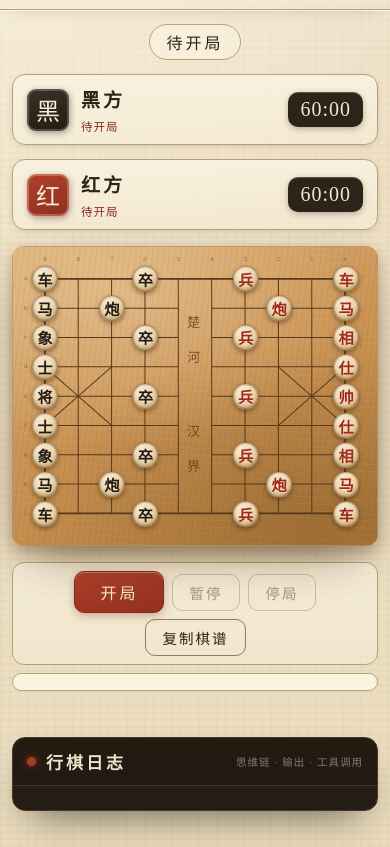
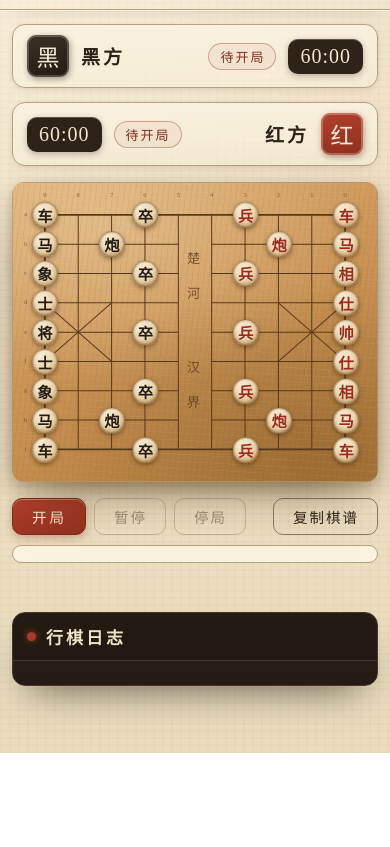
Before and after one commit to keyblues/chinese-chess-ai-arena, a website with bundled scripts: page index.html in a window 390 px wide. Shown: the part 91-938 px from the top of the page. After the commit the page ends 844 px from the top, so only its background shows below. Built offline with nearby package versions, Linux system fonts and the light colour scheme.

Commit message:
删冗余元素重排版：去掉状态胶囊/详情行/独立工具杆，名牌单行化+相位芯片，结果改为盖在盘面的印章，控制与棋谱绸带合并为一条，回合数并入日志坞标题

```diff
--- a/css/app.css
+++ b/css/app.css
@@ -160,11 +160,10 @@
   .dock { max-height: none; }
 }
 
-/* ---------- 记分牌 ---------- */
-.scoreboard {
+/* ---------- 双方名牌 ---------- */
+.plates {
   display: grid;
-  grid-template-columns: minmax(0, 1fr) auto minmax(0, 1fr);
-  align-items: stretch;
+  grid-template-columns: 1fr 1fr;
   gap: 14px;
   width: 100%;
   max-width: 980px;
@@ -174,22 +173,21 @@
   display: flex;
   align-items: center;
   gap: 12px;
+  min-width: 0;
   padding: 10px 14px;
   border: 1px solid var(--line);
   border-radius: 13px;
   background: linear-gradient(180deg, rgba(250, 243, 224, 0.85), rgba(250, 243, 224, 0.45));
   box-shadow: 0 2px 8px -4px rgba(70, 45, 18, 0.35);
-  min-width: 0;
   transition: border-color 0.2s, box-shadow 0.2s, opacity 0.2s;
 }
-.plate.b { flex-direction: row; }
 .plate.r { flex-direction: row-reverse; text-align: right; }
 
 .plate.active {
   border-color: var(--cinnabar);
   box-shadow: 0 6px 18px -8px rgba(127, 42, 28, 0.6), inset 0 0 0 1px rgba(166, 58, 40, 0.35);
 }
-.plate.dim { opacity: 0.62; }
+.plate.dim { opacity: 0.6; }
 
 .badge {
   flex: none;
@@ -200,7 +198,7 @@
   justify-content: center;
   border-radius: 9px;
   font-family: var(--kai);
-  font-size: 24px;
+  font-size: 23px;
   color: #f6ecd6;
 }
 .badge-b { background: linear-gradient(165deg, #3a3128, #241c14); box-shadow: inset 0 0 0 2px rgba(246, 236, 214, 0.22), 1px 2px 6px rgba(30, 22, 12, 0.4); }
@@ -210,7 +208,7 @@
 .plate-main h2 {
   margin: 0;
   font-family: var(--kai);
-  font-size: 22px;
+  font-size: 21px;
   font-weight: 600;
   letter-spacing: 3px;
   white-space: nowrap;
@@ -218,25 +216,28 @@
   text-overflow: ellipsis;
 }
 .plate-main .model {
-  margin: 3px 0 0;
+  margin: 2px 0 0;
   font-size: 11px;
-  line-height: 1.5;
   color: var(--ink-soft);
-  word-break: break-all;
-  display: -webkit-box;
-  -webkit-line-clamp: 2;
-  -webkit-box-orient: vertical;
-  overflow: hidden;
-}
-.plate-main .phase {
-  margin: 3px 0 0;
-  font-size: 11.5px;
-  letter-spacing: 1px;
-  color: var(--cinnabar-2);
   white-space: nowrap;
   overflow: hidden;
   text-overflow: ellipsis;
 }
+
+.phase {
+  flex: none;
+  font-family: var(--kai);
+  font-size: 13px;
+  letter-spacing: 2px;
+  text-indent: 1px;
+  color: var(--cinnabar-2);
+  border: 1px solid rgba(166, 58, 40, 0.4);
+  border-radius: 999px;
+  padding: 3px 10px;
+  background: rgba(166, 58, 40, 0.06);
+  white-space: nowrap;
+}
+.phase:empty { display: none; }
 
 .clock {
   flex: none;
@@ -254,38 +255,25 @@
 }
 .clock.low { background: var(--cinnabar); animation: clockpulse 1.1s ease-in-out infinite; }
 
-.board-center {
-  display: flex;
-  flex-direction: column;
-  align-items: center;
-  justify-content: center;
-  gap: 8px;
-  min-width: 240px;
-}
-
-.status {
-  padding: 7px 24px;
-  border: 1px solid var(--line);
-  border-radius: 999px;
-  background: rgba(250, 243, 224, 0.72);
-  font-family: var(--kai);
-  font-size: 19px;
-  letter-spacing: 3px;
-  color: var(--ink);
-  white-space: nowrap;
-}
-
+/* 结果印章：直接盖在盘面中央 */
 .banner {
-  padding: 6px 18px;
-  border: 1px dashed var(--cinnabar);
-  border-radius: 10px;
-  background: rgba(166, 58, 40, 0.07);
+  position: absolute;
+  left: 50%;
+  top: 50%;
+  transform: translate(-50%, -50%) rotate(-4deg);
+  z-index: 6;
+  padding: 10px 26px;
+  border: 3px solid var(--cinnabar);
+  border-radius: 12px;
+  background: rgba(250, 243, 224, 0.93);
   color: var(--cinnabar-2);
   font-family: var(--kai);
-  font-size: 15px;
-  letter-spacing: 2px;
+  font-size: 26px;
+  letter-spacing: 6px;
+  text-indent: 3px;
   text-align: center;
-  max-width: 300px;
+  box-shadow: 0 14px 34px -10px rgba(40, 20, 5, 0.55), inset 0 0 0 1px rgba(166, 58, 40, 0.35);
+  pointer-events: none;
 }
 
 /* ---------- 棋盘（主角） ---------- */
@@ -393,29 +381,24 @@
   z-index: 5;
 }
 
-/* ---------- 工具杆 + 棋谱绸带 ---------- */
-.ledger-bar {
+/* ---------- 控制与棋谱绸带（合为一条） ---------- */
+.strip {
+  display: flex;
+  flex-direction: column;
+  gap: 10px;
   width: 100%;
   max-width: 980px;
+}
+
+.controls {
   display: flex;
-  flex-direction: column;
+  align-items: center;
+  flex-wrap: wrap;
   gap: 8px;
 }
-
-.toolbar {
-  display: flex;
-  align-items: center;
-  justify-content: space-between;
-  flex-wrap: wrap;
-  gap: 10px;
-  padding: 8px 12px;
-  border: 1px solid var(--line);
-  border-radius: 12px;
-  background: linear-gradient(180deg, rgba(250, 243, 224, 0.75), rgba(250, 243, 224, 0.4));
-}
-
-.tb-group { display: flex; align-items: center; gap: 8px; }
-.tb-group + .tb-group { padding-left: 12px; border-left: 1px dashed rgba(138, 109, 59, 0.5); }
+.controls .solid-btn, .controls .ghost-btn { padding: 7px 18px; font-size: 14.5px; }
+.vsep { width: 1px; align-self: stretch; margin: 2px 6px; background: rgba(138, 109, 59, 0.45); }
+.review { display: flex; align-items: center; gap: 8px; }
 .tb-end { margin-left: auto; }
 
 .ribbon {
@@ -463,16 +446,6 @@
   border-color: var(--cinnabar);
   background: rgba(166, 58, 40, 0.12);
   box-shadow: 0 0 0 1px rgba(166, 58, 40, 0.35);
-}
-
-.detail {
-  width: 100%;
-  min-height: 20px;
-  margin: 0;
-  text-align: center;
-  font-size: 13px;
-  line-height: 1.6;
-  color: var(--ink-soft);
 }
 
 /* ---------- 行棋日志坞（VSCode 式侧栏） ---------- */
@@ -722,25 +695,12 @@
 
 /* ---------- 响应式 ---------- */
 @media (max-width: 880px) {
-  .scoreboard {
-    grid-template-columns: 1fr;
-    grid-template-areas: "center" "b" "r";
-  }
-  .board-center { grid-area: center; order: -1; }
-  .plate.b { grid-area: b; }
-  .plate.r { grid-area: r; }
-  .plate.r { flex-direction: row; text-align: left; }
-  .toolbar { justify-content: center; }
-  .tb-end { margin-left: 0; }
+  .plates { grid-template-columns: 1fr; }
 }
 
 @media (max-width: 560px) {
   .title-block h1 { font-size: 25px; letter-spacing: 5px; }
   .seal { width: 44px; height: 44px; font-size: 26px; }
-  .status { font-size: 16px; padding: 5px 16px; }
   .clock { min-width: 72px; font-size: 20px; }
   .plate-main h2 { font-size: 19px; }
-  .toolbar { gap: 6px; }
-  .tb-group { flex-wrap: wrap; }
-  .tb-group + .tb-group { border-left: 0; padding-left: 0; }
 }
--- a/index.html
+++ b/index.html
@@ -13,7 +13,7 @@
         <div class="seal" aria-hidden="true">弈</div>
         <div class="title-block">
           <h1>观弈</h1>
-          <p>模型对弈 · 工具行棋 · 本地裁判</p>
+          <p>模型对弈 · 本地裁判</p>
         </div>
       </div>
       <div class="top-actions">
@@ -24,67 +24,60 @@
 
     <main class="workbench">
       <div class="arena">
-        <!-- 记分牌：黑方名牌 · 局面 · 红方名牌 -->
-        <section class="scoreboard">
+        <!-- 双方名牌 -->
+        <section class="plates">
           <div class="plate b" id="seat-b">
-            <div class="badge badge-b" aria-hidden="true">黑</div>
+            <span class="badge badge-b" aria-hidden="true">黑</span>
             <div class="plate-main">
               <h2 id="name-b">黑方</h2>
               <p class="model" id="model-b"></p>
-              <p class="phase" id="phase-b">待开局</p>
             </div>
+            <span class="phase" id="phase-b">待开局</span>
             <div class="clock" id="clock-b">60:00</div>
           </div>
-          <div class="board-center">
-            <div class="status" id="status">待开局</div>
-            <div class="banner" id="banner" hidden></div>
-          </div>
           <div class="plate r" id="seat-r">
-            <div class="badge badge-r" aria-hidden="true">红</div>
+            <span class="badge badge-r" aria-hidden="true">红</span>
             <div class="plate-main">
               <h2 id="name-r">红方</h2>
               <p class="model" id="model-r"></p>
-              <p class="phase" id="phase-r">待开局</p>
             </div>
+            <span class="phase" id="phase-r">待开局</span>
             <div class="clock" id="clock-r">60:00</div>
           </div>
         </section>
 
-        <!-- 棋盘 -->
+        <!-- 棋盘（结果印章直接盖在盘面上） -->
         <section class="board-frame">
           <div class="board-fit" id="board-fit">
             <div class="board" id="board"></div>
+            <div class="banner" id="banner" hidden></div>
           </div>
         </section>
 
-        <!-- 工具杆 + 棋谱绸带 -->
-        <section class="ledger-bar">
-          <div class="toolbar">
-            <div class="tb-group">
-              <button class="solid-btn" id="btn-start" type="button">开局</button>
-              <button class="ghost-btn" id="btn-pause" type="button">暂停</button>
-              <button class="ghost-btn" id="btn-stop" type="button">停局</button>
-            </div>
-            <div class="tb-group" id="review-bar" hidden>
+        <!-- 控制与棋谱绸带（合为一条） -->
+        <section class="strip">
+          <div class="controls">
+            <button class="solid-btn" id="btn-start" type="button">开局</button>
+            <button class="ghost-btn" id="btn-pause" type="button">暂停</button>
+            <button class="ghost-btn" id="btn-stop" type="button">停局</button>
+            <span class="review" id="review-bar" hidden>
+              <span class="vsep" aria-hidden="true"></span>
               <button class="ghost-btn" id="btn-prev" type="button">上一手</button>
               <button class="ghost-btn" id="btn-next" type="button">下一手</button>
               <button class="ghost-btn" id="btn-exit-review" type="button">退出回看</button>
-            </div>
-            <div class="tb-group tb-end">
-              <button class="ghost-btn" id="btn-copy" type="button">复制棋谱</button>
-            </div>
+            </span>
+            <button class="ghost-btn tb-end" id="btn-copy" type="button">复制棋谱</button>
           </div>
           <ol class="ribbon" id="movelist"></ol>
-          <p class="detail" id="detail"></p>
         </section>
       </div>
 
-      <!-- 行棋日志侧栏（VSCode 式） -->
+      <!-- 行棋日志坞 -->
       <aside class="dock" id="dock">
         <header class="dock-head">
           <span class="dock-dot" aria-hidden="true"></span>
           <h3>行棋日志</h3>
-          <span class="dock-sub">思维链 · 输出 · 工具调用</span>
+          <span class="dock-sub" id="dock-round"></span>
         </header>
         <div class="dock-body" id="dock-log"></div>
       </aside>
--- a/js/ui.js
+++ b/js/ui.js
@@ -111,16 +111,6 @@
     .replace(/&/g, "&amp;")
     .replace(/</g, "&lt;")
     .replace(/>/g, "&gt;");
-}
-
-function statusText(snap) {
-  if (snap.review) return snap.review.label;
-  if (!snap || snap.status === "idle") return "待开局";
-  if (snap.status === "paused" || snap.paused) return `已暂停 · 轮到${snap.active === "b" ? "黑方" : "红方"}`;
-  if (snap.status === "finished") return resultText(snap.result);
-  const round = Math.floor((snap.moves?.length || 0) / 2) + 1;
-  const who = snap.active === "b" ? "黑方" : "红方";
-  return `第 ${round} 回合 · ${who} · ${snap.phase?.[snap.active] || "思考"}`;
 }
 
 export function createUI(callbacks) {
@@ -247,7 +237,6 @@
       list.append(li);
     }
     const shown = moves[Math.max(0, focus - 1)];
-    document.querySelector("#detail").textContent = shown?.thought ? `${shown.notation} · ${shown.thought}` : "";
     // 只在绸带内横向滚动，避免把整页竖直拽动
     const focused = list.querySelector(".on");
     if (focused) {
@@ -348,6 +337,7 @@
     const nearBottom = dockBody.scrollTop + dockBody.clientHeight >= dockBody.scrollHeight - 80;
     let added = false;
     const round = Math.floor((snap.moves?.length || 0) / 2) + 1;
+    document.querySelector("#dock-round").textContent = snap.moves?.length ? `第 ${round} 回合` : "";
     ["b", "r"].forEach((side) => {
       (snap.traces?.[side] || []).forEach((item, idx) => {
         const key = `${side}:${snap.moves?.length || 0}:${item.id || idx}`;
@@ -383,7 +373,6 @@
 
   function update(snap) {
     state.snap = snap;
-    document.querySelector("#status").textContent = statusText(snap);
     ["r", "b"].forEach((side) => {
       const seat = document.querySelector(`#seat-${side}`);
       seat.classList.toggle("active", snap.active === side);
```
